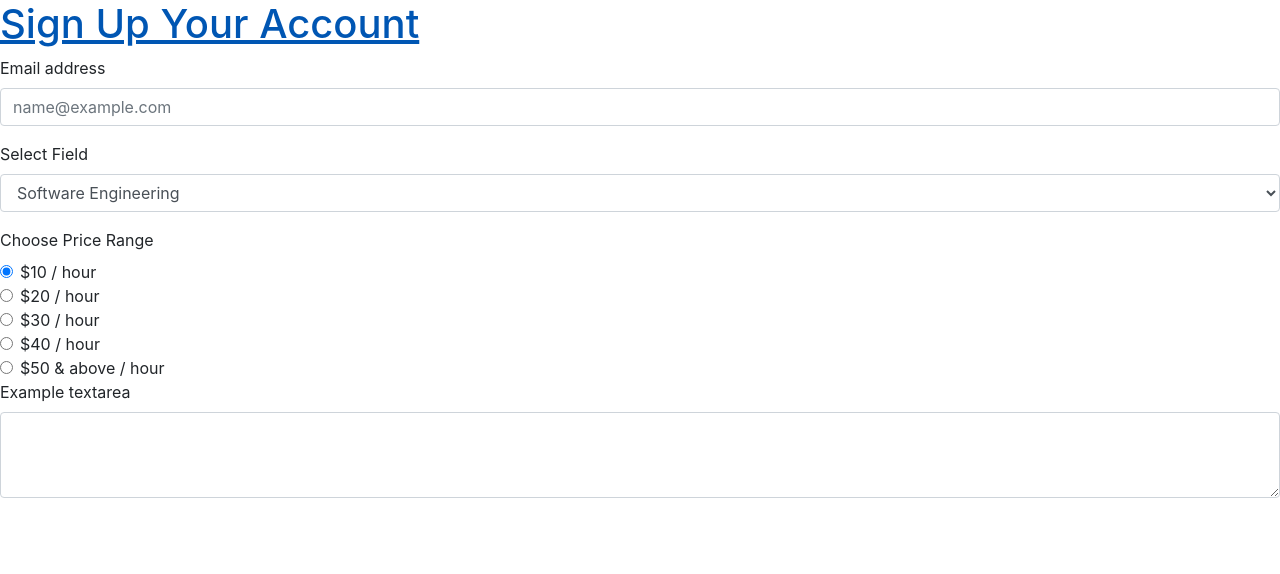
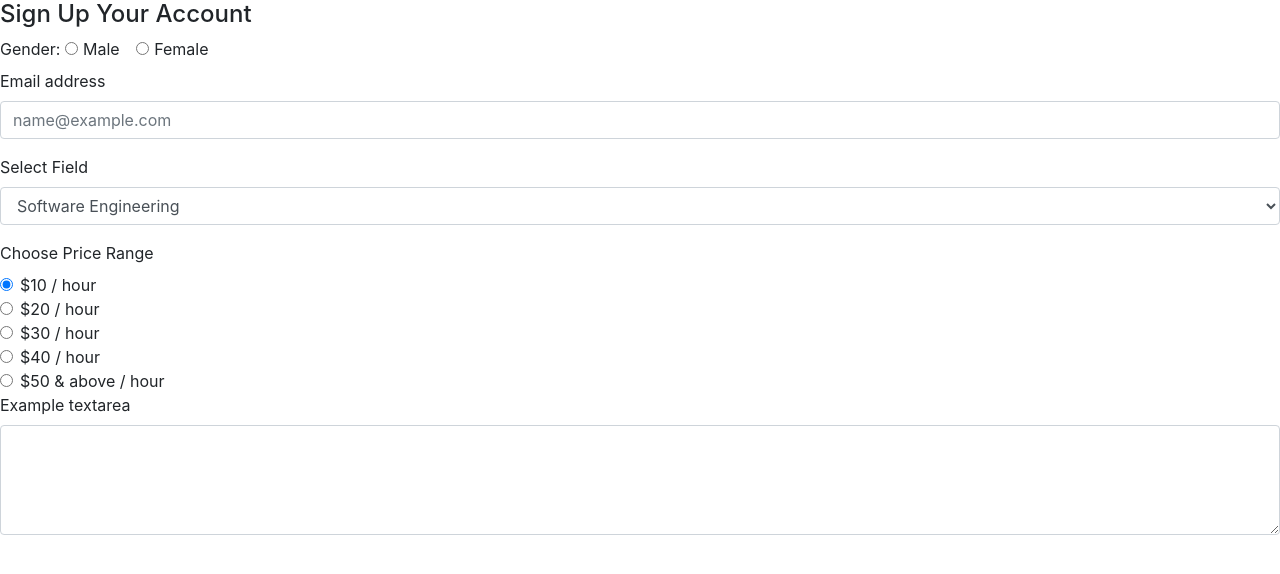
Before and after one commit to Moonstone1995/Freelance-Marketplace, a plain HTML site: page forms/signup.html in a window 1280 px wide. Drawn offline with nearby package versions, Linux system fonts and the light colour scheme.

Commit message:
Added Gender

```diff
--- a/forms/signup.html
+++ b/forms/signup.html
@@ -9,9 +9,18 @@
   </head>
   <body>
     <header>
-    <h1><a href = "index.html">Sign Up Your Account</a></h1>
+      <h4>Sign Up Your Account</h4>
     </header>
     <form>
+      <label for="exampleFormControlSelect2">Gender:</label>
+      <div class="form-check form-check-inline">
+        <input class="form-check-input" type="radio" name="inlineRadioOptions" id="inlineRadio1" value="option1">
+        <label class="form-check-label" for="inlineRadio1">Male</label>
+      </div>
+      <div class="form-check form-check-inline">
+        <input class="form-check-input" type="radio" name="inlineRadioOptions" id="inlineRadio2" value="option2">
+        <label class="form-check-label" for="inlineRadio2">Female</label>
+      </div>
       <div class="form-group">
         <label for="exampleFormControlInput1">Email address</label>
         <input type="email" class="form-control" id="exampleFormControlInput1" placeholder="name@example.com">
@@ -60,7 +69,7 @@
       </div>
       <div class="form-group">
         <label for="exampleFormControlTextarea1">Example textarea</label>
-        <textarea class="form-control" id="exampleFormControlTextarea1" rows="3"></textarea>
+        <textarea class="form-control" id="exampleFormControlTextarea1" rows="4"></textarea>
       </div>
     </form>
   </body>
```
Lines whose indentation alone changed are shown as unchanged.
